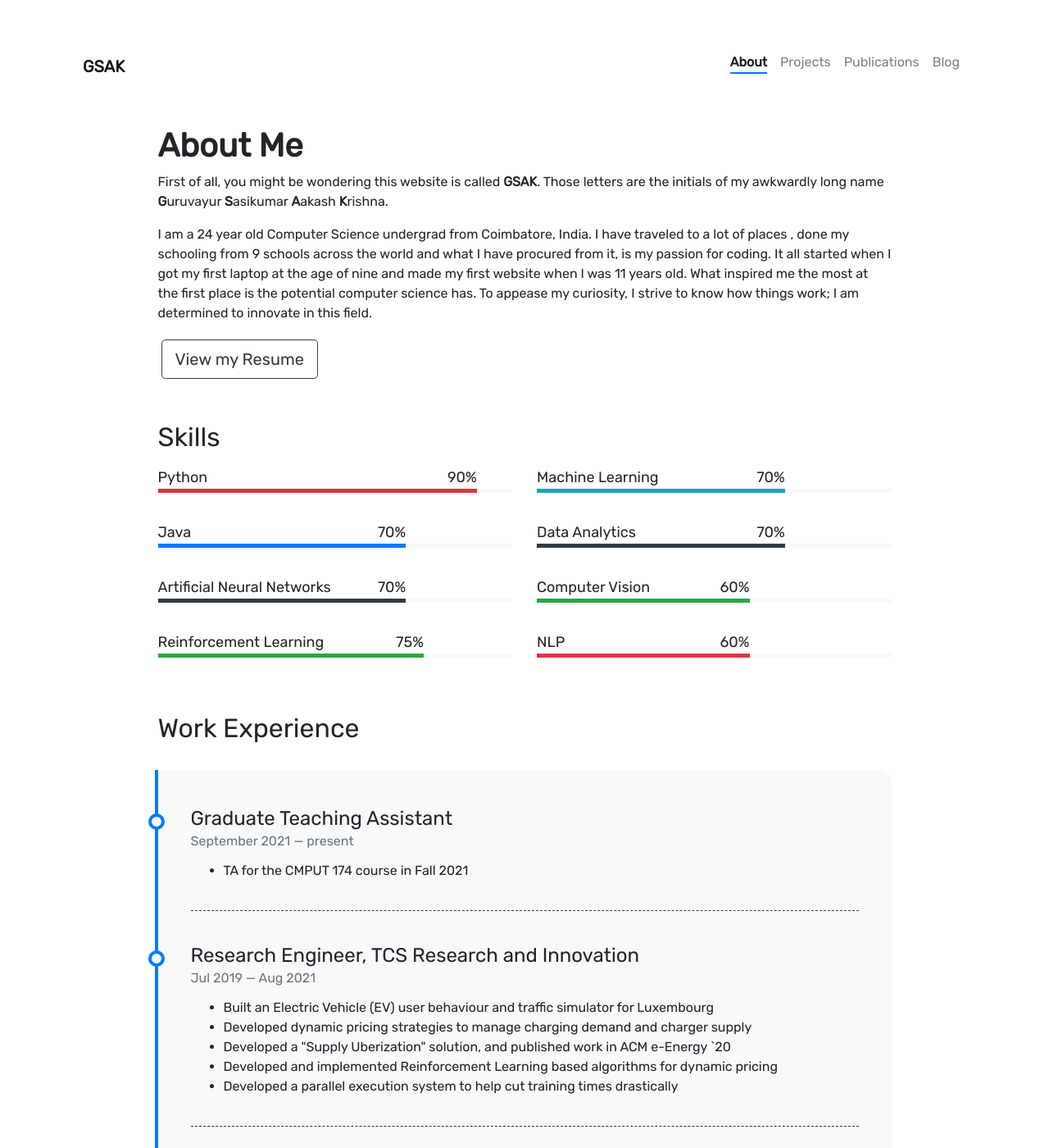
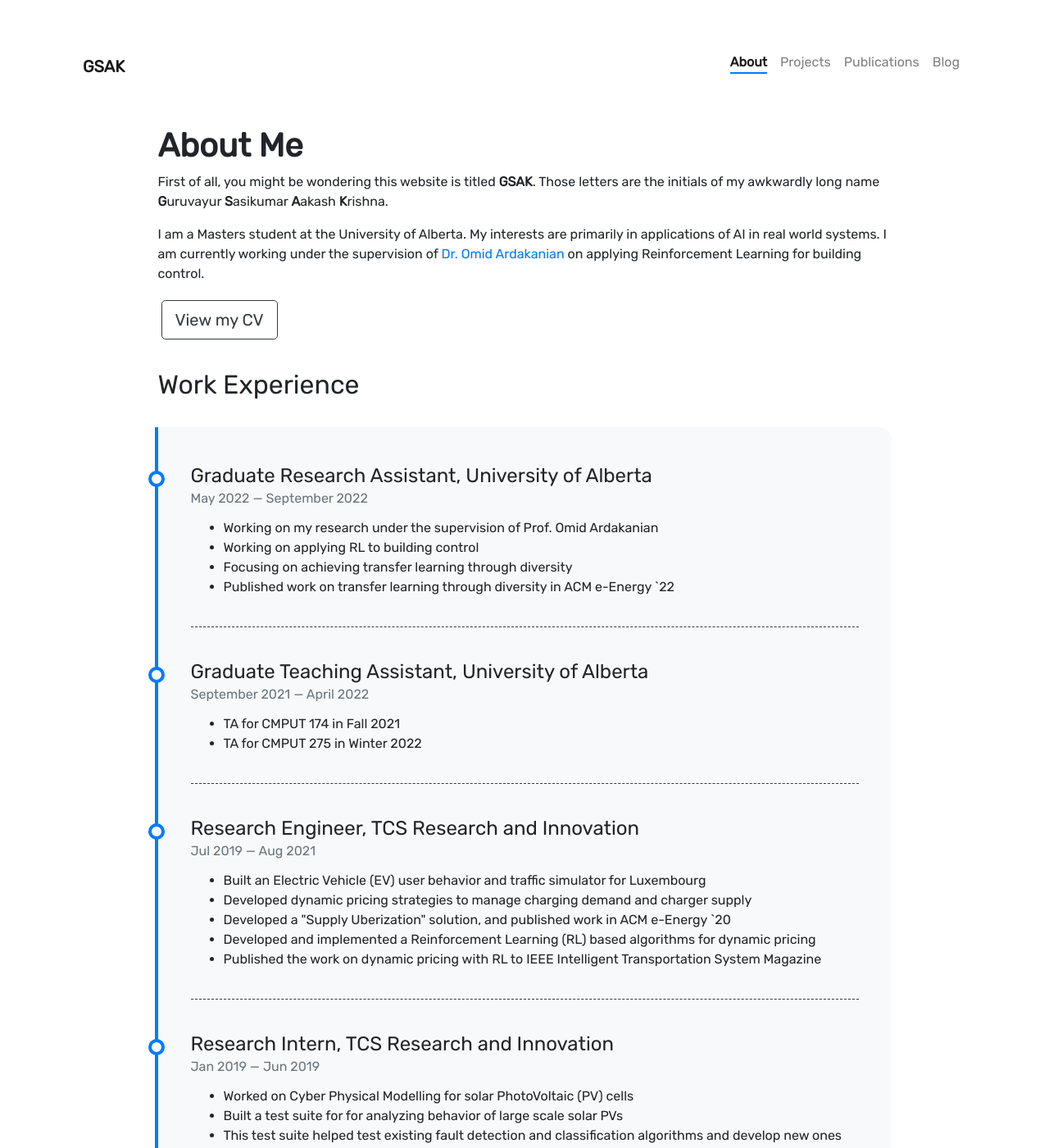
Before and after one commit to AakashSasikumar/AakashSasikumar.github.io, a Jekyll site: the page built from pages/about.md, in a window 1280 px wide and 1400 px high. Shown: the whole window at 82% size. Built offline with Jekyll 4.4.1, drawn with Linux system fonts in a browser that asks for light colours; nearby versions of some CDN libraries; some of the changed text lies outside the part shown.

Commit message:
updated website to reflect recent changes
- Updated work experience
- Updated publications
- Updated about me

```diff
--- a/Gemfile
+++ b/Gemfile
@@ -2,3 +2,4 @@ source "https://rubygems.org"
 
 gem "github-pages", group: :jekyll_plugins
 gem 'wdm', '>= 0.1.0' if Gem.win_platform?
+gem "webrick", "~> 1.7"
--- a/_data/education.yml
+++ b/_data/education.yml
@@ -1,10 +1,11 @@
-- title: Masters in Computing Science
+- title: Masters in Computing Science (Thesis)
   school: University of Alberta
   from: 2021
   to: present
-  gpa: TBD
+  gpa: GPA TBD
   points:
     - Part of the thesis based masters program
+    - Working on my thesis under Prof. Omid Ardakanian
 
 - title: B.Tech Computer Science and Engineering
   school: Amrita School of Engineering
@@ -14,7 +15,7 @@
   points:
     - Top 10% of class
     - Graduated First Class With Distinction
-    - Worked under Prof. A. Baskar and published work in Procedia Computer Science
+    - Worked under Prof. A. Baskar and published a paper in Procedia Computer Science
 
 - title: 12th CBSE
   school: Suguna PIP School
--- a/_data/publications.yml
+++ b/_data/publications.yml
@@ -1,3 +1,9 @@
+- title: Diversity for Transfer in Learning-based Control of Buildings,
+  date: 2022
+  link: https://doi.org/10.1145/3538637.3539615
+  authors:  Tianyu Zhang, Aakash Krishna GS, Mohammad Afshari, Petr Musilek, Matthew E. Taylor, Omid Ardakanian,
+  suffix:   In Proceedings of the Thirteenth ACM International Conference on Future Energy Systems (e-Energy ’22)
+
 - title: Uberizing the Charging Ecosystem for Electric Vehicles,
   date: 2020
   link: https://doi.org/10.1145/3396851.3397758
--- a/_data/workExp.yml
+++ b/_data/workExp.yml
@@ -1,27 +1,37 @@
-- title: Graduate Teaching Assistant
+- title: Graduate Research Assistant, University of Alberta
+  from: May 2022
+  to: September 2022
+  points:
+    - Working on my research under the supervision of Prof. Omid Ardakanian
+    - Working on applying RL to building control
+    - Focusing on achieving transfer learning through diversity
+    - Published work on transfer learning through diversity in ACM e-Energy `22
+
+- title: Graduate Teaching Assistant, University of Alberta
   from: September 2021
-  to: present
+  to: April 2022
   points:
-    - TA for the CMPUT 174 course in Fall 2021
+    - TA for CMPUT 174 in Fall 2021
+    - TA for CMPUT 275 in Winter 2022
 
 - title: Research Engineer, TCS Research and Innovation
   from: Jul 2019
   to: Aug 2021
   points:
-    - Built an Electric Vehicle (EV) user behaviour and traffic simulator for Luxembourg
+    - Built an Electric Vehicle (EV) user behavior and traffic simulator for Luxembourg
     - Developed dynamic pricing strategies to manage charging demand and charger supply
     - Developed a "Supply Uberization" solution, and published work in ACM e-Energy `20
-    - Developed and implemented Reinforcement Learning based algorithms
+    - Developed and implemented a Reinforcement Learning (RL) based algorithms
       for dynamic pricing
-    - Developed a parallel execution system to help cut training times drastically
+    - Published the work on dynamic pricing with RL to IEEE Intelligent Transportation System Magazine
 
 - title: Research Intern, TCS Research and Innovation
   from: Jan 2019
   to: Jun 2019
   points:
     - Worked on Cyber Physical Modelling for solar PhotoVoltaic (PV) cells
-    - Built a test suite for for analyzing behaviour of large scale solar PVs
-    - This test suite helped test existing, and develop novel fault detection and classification algorithms
+    - Built a test suite for for analyzing behavior of large scale solar PVs
+    - This test suite helped test existing fault detection and classification algorithms and develop new ones
 
 - title: Intern, Thermo Fisher Scientific
   from: May 2018
--- a/pages/about.md
+++ b/pages/about.md
@@ -9,17 +9,18 @@ weight: 1
 
 <!-- Hi I am **{{ site.author.name }}** :wave:,<br> -->
 
-First of all, you might be wondering this website is called **GSAK**. Those letters are the initials of my awkwardly long name **G**uruvayur **S**asikumar **A**akash **K**rishna.
+First of all, you might be wondering this website is titled **GSAK**. Those letters are the initials of my awkwardly long name **G**uruvayur **S**asikumar **A**akash **K**rishna.
 
-I am a 24 year old Computer Science undergrad from Coimbatore, India. I have traveled to a lot of places , done my schooling from 9 schools across the world and what I have procured from it, is my passion for coding. It all started when I got my first laptop at the age of nine and made my first website when I was 11 years old. What inspired me the most at the first place is the potential computer science has. To appease my curiosity, I strive to know how things work; I am determined to innovate in this field.
+I am a Masters student at the University of Alberta. My interests are primarily in applications of AI in real world systems. I am currently working under the supervision of [Dr. Omid Ardakanian](http://webdocs.cs.ualberta.ca/~oardakan/) on applying Reinforcement Learning for building control.
+<!-- I am a 24 year old Computer Science undergrad from Coimbatore, India. I have traveled to a lot of places , done my schooling from 9 schools across the world and what I have procured from it, is my passion for coding. It all started when I got my first laptop at the age of nine and made my first website when I was 11 years old. What inspired me the most at the first place is the potential computer science has. To appease my curiosity, I strive to know how things work; I am determined to innovate in this field. -->
 
-{% include elements/newtabbutton.html link="/documents/FormalResume/aakashResume.pdf" text="View my Resume" style="outline-dark" size="lg" %}
+{% include elements/newtabbutton.html link="/documents/FormalResume/aakashResume.pdf" text="View my CV" style="outline-dark" size="lg" %}
 <!-- {% include elements/button.html link="/documents/resume.pdf" text="Download my Fun Resume" style="primary" size="lg" %} -->
 
-<div class="row">
+<!-- <div class="row">
 {% include about/skills.html title="Skills" source=site.data.programming-skills %}
 {% include about/skills.html title="hidden" source=site.data.other-skills %}
-</div>
+</div> -->
 
 ## Work Experience
 
```
